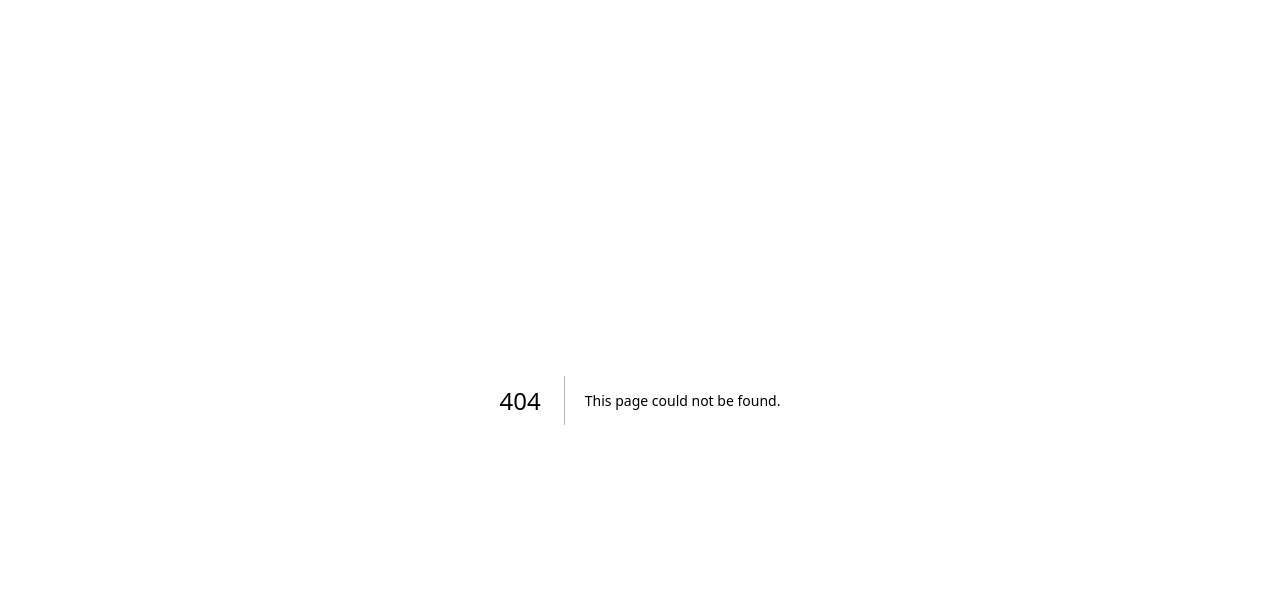
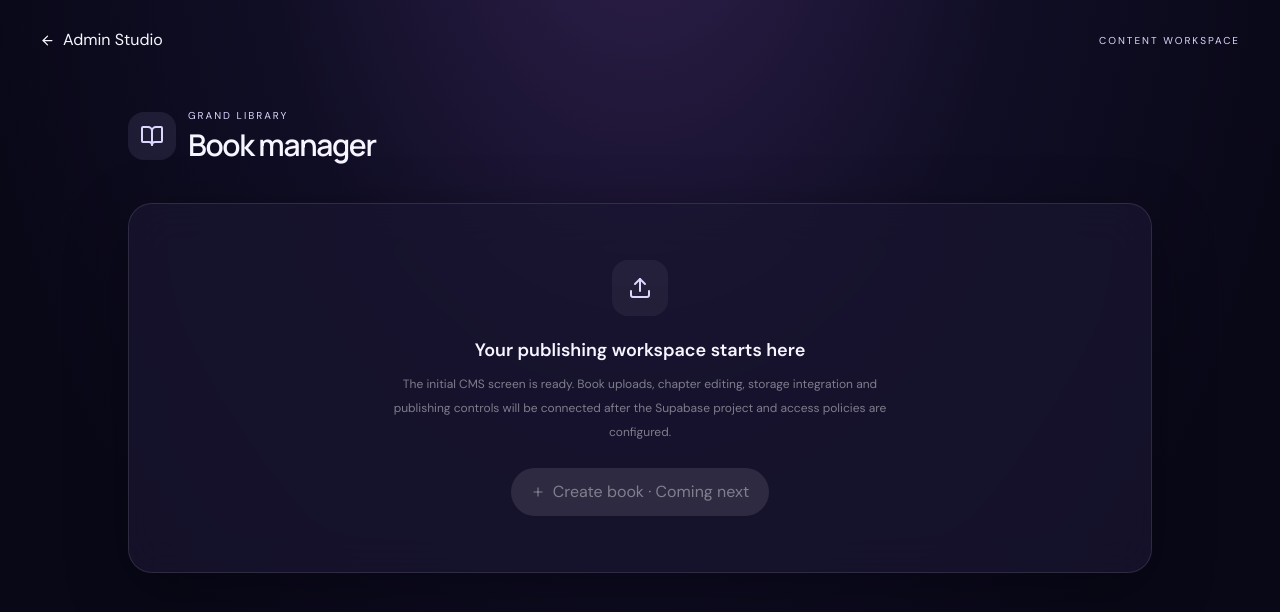
Before and after one commit to kshitiz2007-cpu/digital-university-metaverse, a Next.js app: page /admin/books in a window 1280 px wide. Before the commit this address had no page. Shown: the top 612 px of the page. Built offline with nearby package versions, Linux system fonts and the light colour scheme.

Commit message:
feat: add admin studio foundation

```diff
--- /dev/null
+++ b/src/app/admin/books/page.tsx
@@ -0,0 +1,6 @@
+import Link from "next/link";
+import { ArrowLeft, BookOpen, Plus, Upload } from "lucide-react";
+
+export default function AdminBooksPage() {
+  return <main className="min-h-screen px-5 py-7 md:px-10"><header className="flex items-center justify-between"><Link href="/admin" className="flex items-center gap-2 text-xs text-white/55 hover:text-white"><ArrowLeft size={15}/> Admin Studio</Link><div className="text-[10px] tracking-[.2em] text-violet-200">CONTENT WORKSPACE</div></header><section className="mx-auto max-w-5xl pt-14"><div className="flex items-center gap-3"><div className="grid h-12 w-12 place-items-center rounded-2xl bg-violet-300/10 text-violet-200"><BookOpen/></div><div><div className="text-[10px] tracking-[.2em] text-violet-200">GRAND LIBRARY</div><h1 className="display mt-1 text-3xl font-semibold">Book manager</h1></div></div><div className="glass mt-10 rounded-3xl border-dashed p-8 text-center md:p-14"><div className="mx-auto grid h-14 w-14 place-items-center rounded-2xl bg-white/5 text-violet-200"><Upload size={24}/></div><h2 className="mt-5 text-lg font-semibold">Your publishing workspace starts here</h2><p className="mx-auto mt-2 max-w-lg text-xs leading-6 text-white/45">The initial CMS screen is ready. Book uploads, chapter editing, storage integration and publishing controls will be connected after the Supabase project and access policies are configured.</p><button disabled className="mt-6 inline-flex cursor-not-allowed items-center gap-2 rounded-full bg-white/10 px-5 py-3 text-xs text-white/40"><Plus size={14}/> Create book · Coming next</button></div></section></main>;
+}
```
